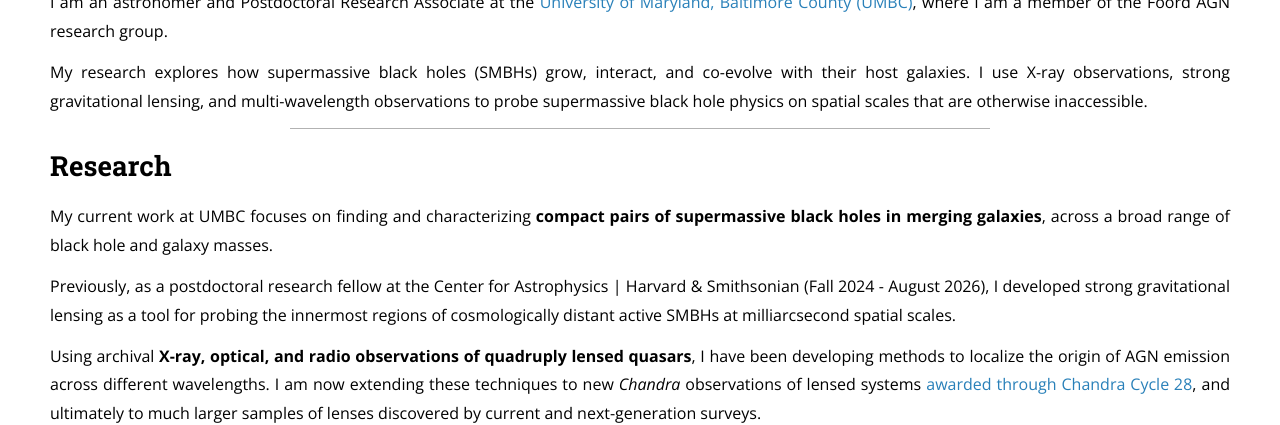
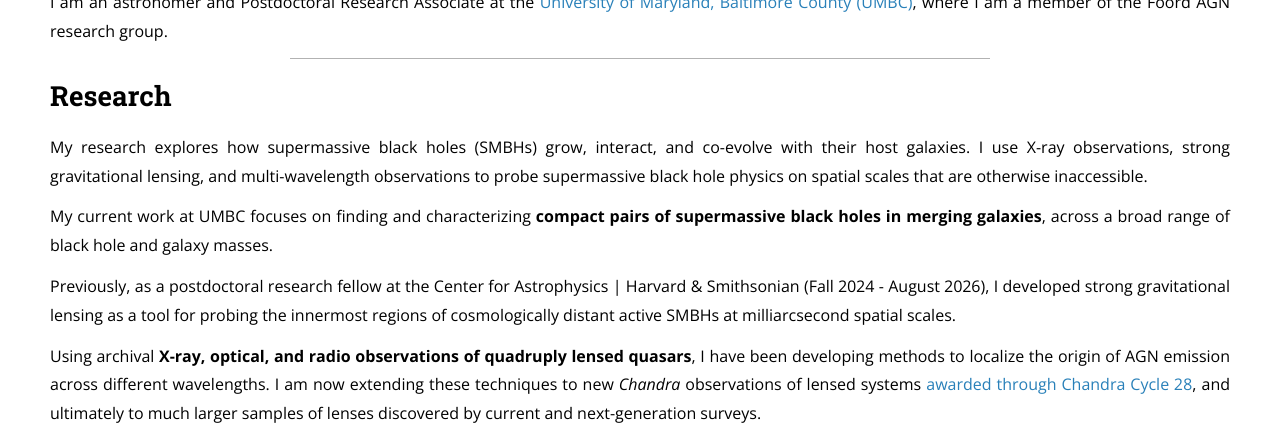
Before and after one commit to jsiskreynes-astro/jsiskreynes-astro.github.io, a Jekyll site: the page built from index.md, in a window 1280 px wide and 900 px high, cut to the strip 475-900 px from the top of the window. Built offline with Jekyll 4.4.1, drawn with Linux system fonts in a browser that asks for light colours; nearby versions of some CDN libraries.

```diff
--- a/index.md
+++ b/index.md
@@ -10,11 +10,11 @@ nav_order: 1
 
 I am an astronomer and Postdoctoral Research Associate at the <a href="https://www.umbc.edu/" target="_blank">University of Maryland, Baltimore County (UMBC)</a>, where I am a member of the Foord AGN research group.
 
-My research explores how supermassive black holes (SMBHs) grow, interact, and co-evolve with their host galaxies. I use X-ray observations, strong gravitational lensing, and multi-wavelength observations to probe supermassive black hole physics on spatial scales that are otherwise inaccessible.
-
 ---
 
 ## Research
+
+My research explores how supermassive black holes (SMBHs) grow, interact, and co-evolve with their host galaxies. I use X-ray observations, strong gravitational lensing, and multi-wavelength observations to probe supermassive black hole physics on spatial scales that are otherwise inaccessible.
 
 My current work at UMBC focuses on finding and characterizing **compact pairs of supermassive black holes in merging galaxies**, across a broad range of black hole and galaxy masses.
 
```
